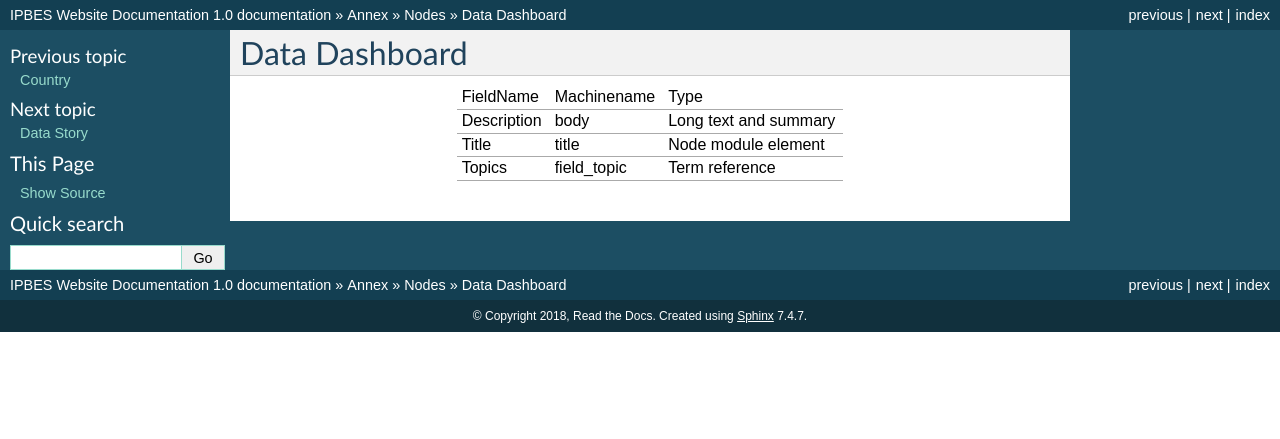
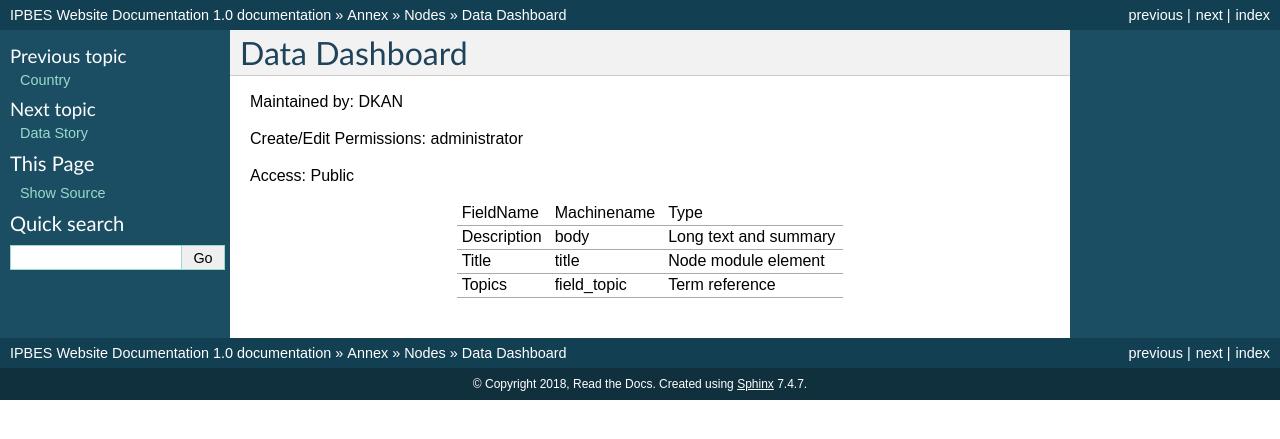
Before and after one commit to ipbes/ipbeswebdocs, a Sphinx documentation site: the page built from docs/annex/nodes/data-dashboard.rst, in a window 1280 px wide. Shown: the top 439 px of the page. Built offline with Sphinx 7.4.7, drawn with Linux system fonts in a browser that asks for light colours; pages that are not in the unit, such as notebooks, are missing from menus.

Commit message:
Update data-dashboard.rst

```diff
--- a/docs/annex/nodes/data-dashboard.rst
+++ b/docs/annex/nodes/data-dashboard.rst
@@ -1,5 +1,13 @@
 Data Dashboard
 ==============
+
+
+Maintained by: DKAN
+
+Create/Edit Permissions: administrator
+
+Access: Public
+
 +-------------+-------------+-----------------------+
 | FieldName   | Machinename | Type                  |
 +-------------+-------------+-----------------------+
```
